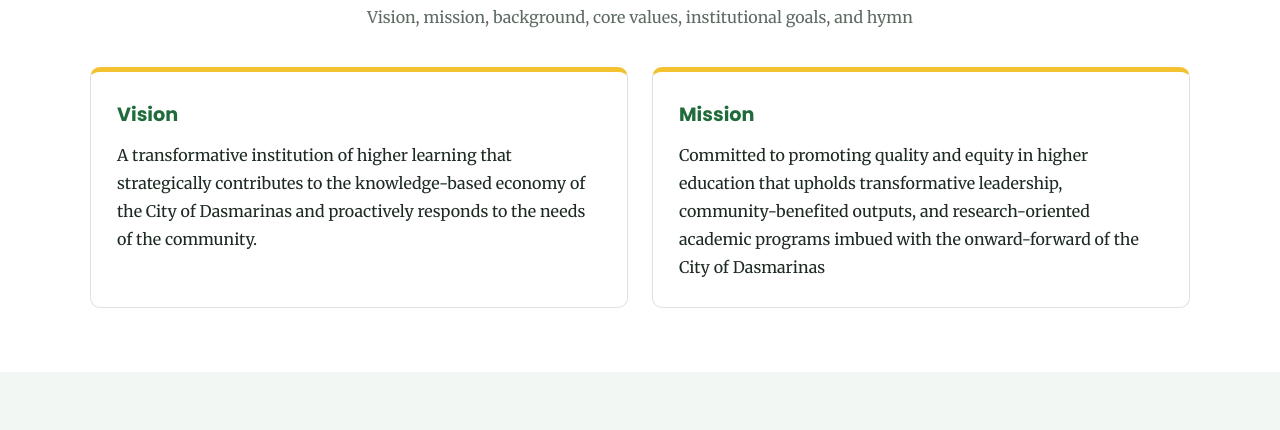
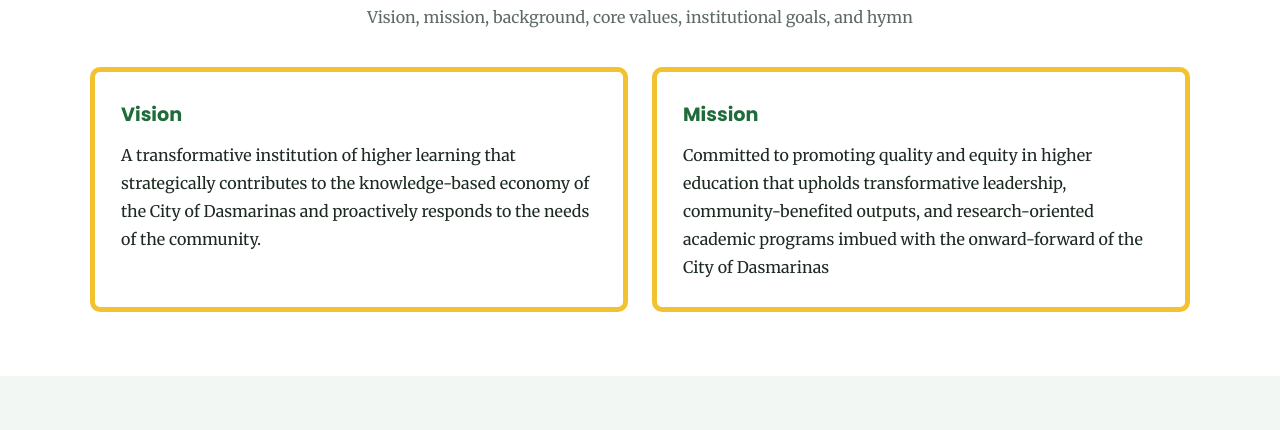
Before and after one commit to ChandlerIlagan79/UI-design, a plain HTML site: page index.html in a window 1280 px wide. Shown: the part 522-952 px from the top of the page. Drawn offline with Linux system fonts and the light colour scheme.

Commit message:
uploading for render

```diff
--- a/index.css
+++ b/index.css
@@ -48,9 +48,9 @@
 .two-col, .three-col { display: grid; gap: 24px; }
 .two-col { grid-template-columns: repeat(2, 1fr); }
 .three-col { grid-template-columns: repeat(3, 1fr); }
-.card { background: #fff; border: 1px solid var(--line); border-radius: 10px; padding: 26px; }
+.card { background: #ffffff; border: 3px solid var(--line); border-radius: 10px; padding: 26px; border-color:rgba(28, 132, 28, 0.918) }
 .card h3 { font-size: 1.2rem; color: var(--green); margin-bottom: 10px; }
-.card.accent { border-top: 5px solid var(--yellow); }
+.card.accent { border: 5px solid var(--yellow); }
 
 .split { display: grid; grid-template-columns: 1.2fr 1fr; gap: 40px; align-items: center; }
 .split.reverse { grid-template-columns: 1fr 1.2fr; }
```
